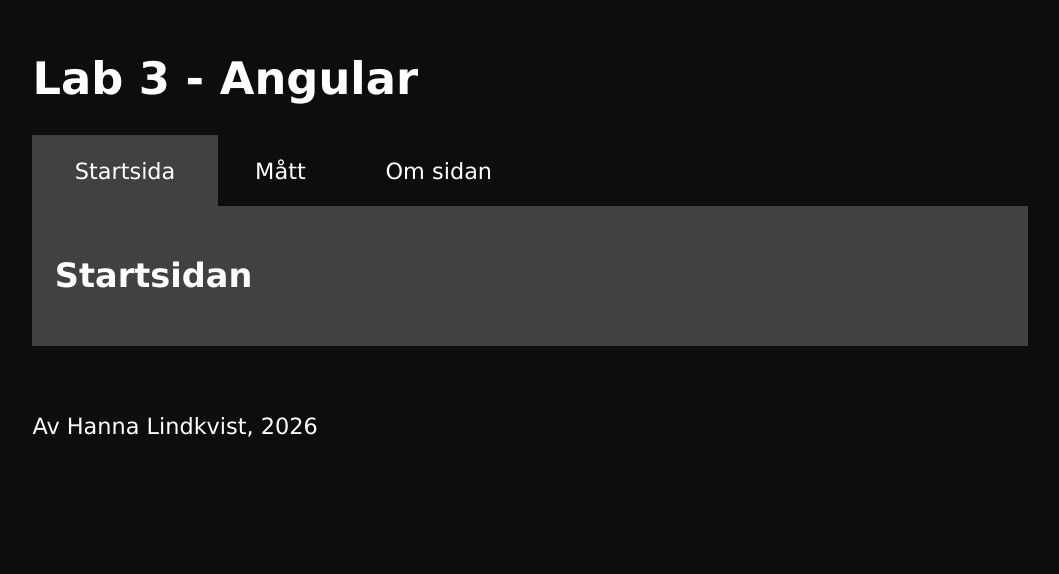
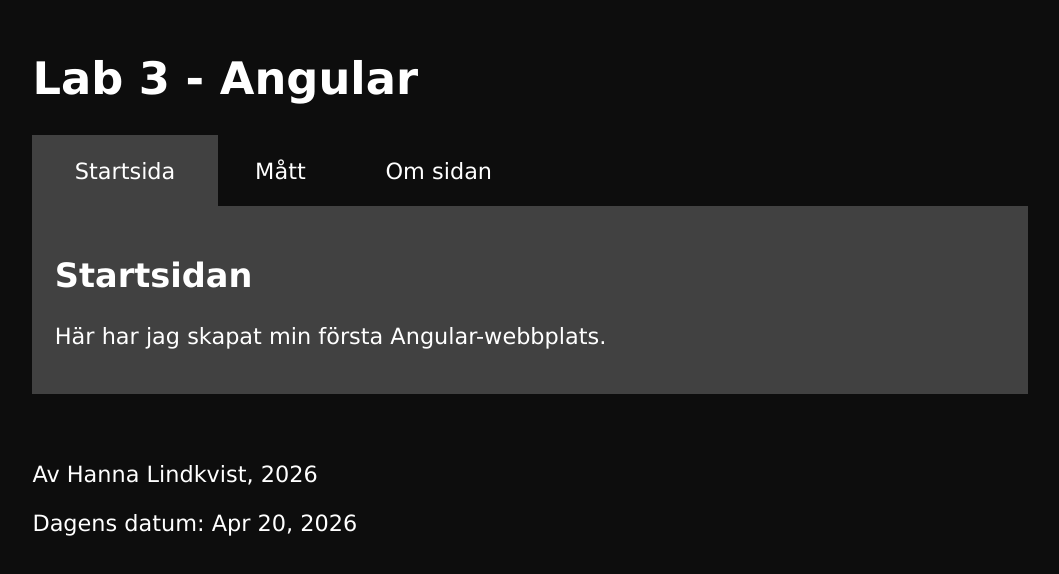
Before and after one commit to Safe-Pizza/DT208G_Lab3, an Angular app: page /home in a window 1280 px wide. Shown: the top 574 px of the page, without its empty margins (110-1169 px from the left). Built offline with nearby package versions, Linux system fonts and the light colour scheme.

Commit message:
skapar datum i footer

```diff
--- a/src/app/pages/home/home.html
+++ b/src/app/pages/home/home.html
@@ -1 +1,2 @@
 <h2>Startsidan</h2>
+<p>Här har jag skapat min första Angular-webbplats.</p>
--- a/src/app/partials/mainfooter/mainfooter.html
+++ b/src/app/partials/mainfooter/mainfooter.html
@@ -1,3 +1,4 @@
 <footer>
     <p>Av Hanna Lindkvist, 2026</p>
+    <p>Dagens datum: {{ today | date }}</p>
 </footer>
--- a/src/app/partials/mainfooter/mainfooter.ts
+++ b/src/app/partials/mainfooter/mainfooter.ts
@@ -1,9 +1,13 @@
+import { DatePipe } from '@angular/common';
 import { Component } from '@angular/core';
 
 @Component({
   selector: 'app-mainfooter',
-  imports: [],
+  imports: [DatePipe],
   templateUrl: './mainfooter.html',
   styleUrl: './mainfooter.scss',
 })
-export class Mainfooter {}
+export class Mainfooter {
+
+  today: Date = new Date();
+}
```
